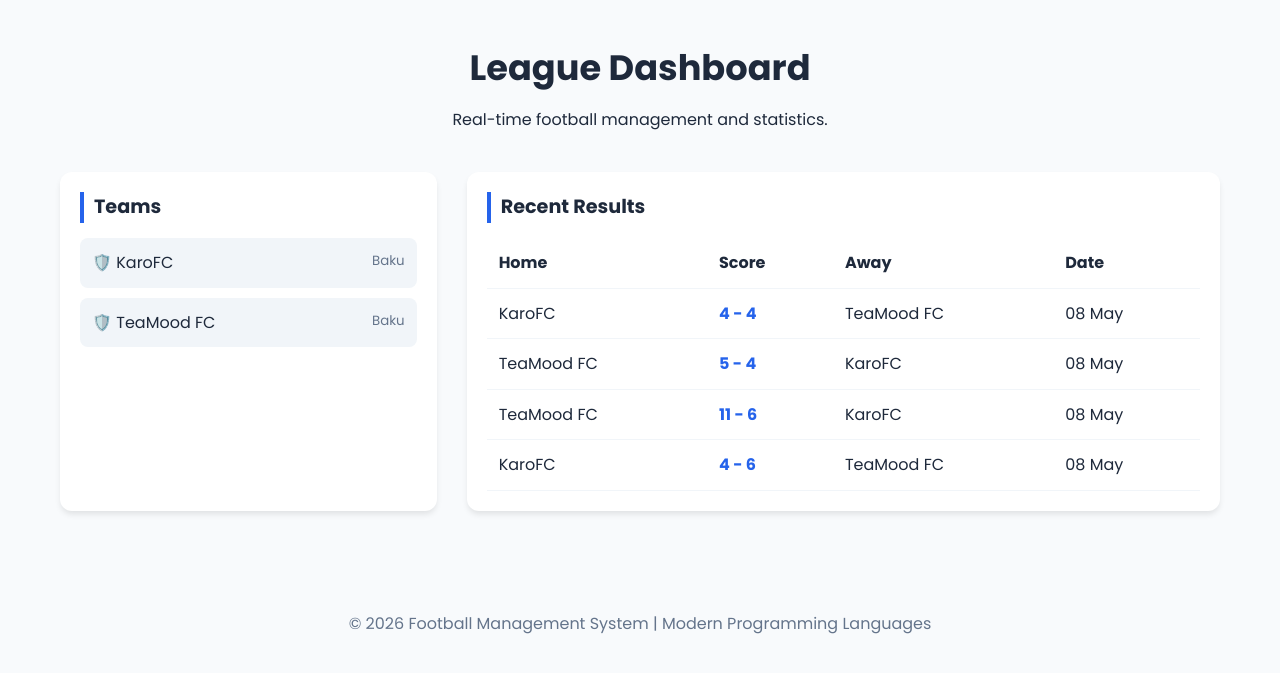
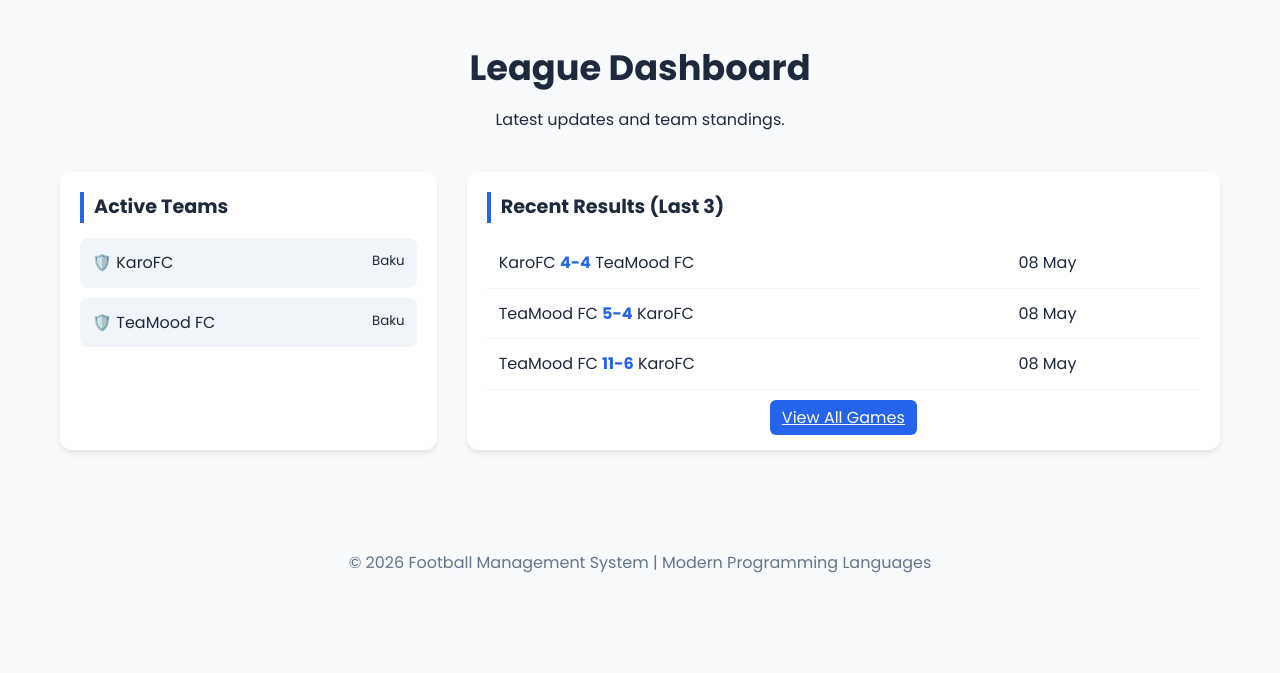
Before and after one commit to zeynnalow/InternetTechnologiesFF, a Django app: page / in a window 1280 px wide. Shown: the part 70-743 px from the top of the page. Run offline with Django 5.2, Linux system fonts and the light colour scheme; data comes from the database, SQL or seed files in the repository; both versions use the stored data as it was after the commit.

Commit message:
Added match details, squads and positions functionality

```diff
--- a/stats/models.py
+++ b/stats/models.py
@@ -1,9 +1,13 @@
 from django.db import models
+
+class Position(models.Model):
+    name = models.CharField(max_length=50, unique=True) # GK, CB, ST və s.
+    def __str__(self):
+        return self.name
 
 class Team(models.Model):
     name = models.CharField(max_length=100, unique=True)
     city = models.CharField(max_length=50)
-
     def __str__(self):
         return self.name
 
@@ -11,11 +15,13 @@ class Player(models.Model):
     first_name = models.CharField(max_length=50)
     last_name = models.CharField(max_length=50)
     team = models.ForeignKey(Team, on_delete=models.CASCADE, related_name='players')
+    positions = models.ManyToManyField(Position) # Bir oyunçu bir neçə mövqedə oynaya bilər
     goals = models.PositiveIntegerField(default=0)
     assists = models.PositiveIntegerField(default=0)
+    goals_conceded = models.PositiveIntegerField(default=0, verbose_name="Goals Conceded (For GK)")
 
     def __str__(self):
-        return f"{self.first_name} {self.last_name}"
+        return f"{self.first_name} {self.last_name} ({self.team.name})"
 
 class Match(models.Model):
     home_team = models.ForeignKey(Team, on_delete=models.CASCADE, related_name='home_matches')
@@ -23,6 +29,15 @@ class Match(models.Model):
     home_score = models.IntegerField(default=0)
     away_score = models.IntegerField(default=0)
     date = models.DateTimeField(auto_now_add=True)
+    squad = models.ManyToManyField(Player, related_name='matches_played', blank=True)
 
     def __str__(self):
-        return f"{self.home_team} {self.home_score}-{self.away_score} {self.away_team}"
+        return f"{self.home_team.name} {self.home_score}-{self.away_score} {self.away_team.name}"
+
+class GoalScorer(models.Model):
+    match = models.ForeignKey(Match, on_delete=models.CASCADE, related_name='goals_scored')
+    player = models.ForeignKey(Player, on_delete=models.CASCADE)
+    minute = models.PositiveIntegerField(null=True, blank=True)
+
+    def __str__(self):
+        return f"{self.player.last_name} - {self.match}"
--- a/stats/templates/stats/home.html
+++ b/stats/templates/stats/home.html
@@ -1,47 +1,37 @@
 {% extends 'stats/base.html' %}
-
 {% block content %}
 <div class="hero-section">
     <h1>League Dashboard</h1>
-    <p>Real-time football management and statistics.</p>
+    <p>Latest updates and team standings.</p>
 </div>
-
 <div class="dashboard-grid">
     <div class="card">
-        <div class="card-header"><h2>Teams</h2></div>
+        <div class="card-header"><h2>Active Teams</h2></div>
         <div class="team-grid">
             {% for team in teams %}
             <a href="{% url 'team_detail' team.id %}" class="team-pill">
                 <span>🛡️ {{ team.name }}</span>
-                <small style="color:var(--text-muted)">{{ team.city }}</small>
+                <small>{{ team.city }}</small>
             </a>
             {% endfor %}
         </div>
     </div>
-
     <div class="card">
-        <div class="card-header"><h2>Recent Results</h2></div>
+        <div class="card-header"><h2>Recent Results (Last 3)</h2></div>
         <div class="table-wrapper">
             <table class="match-table">
-                <thead>
-                    <tr>
-                        <th>Home</th>
-                        <th>Score</th>
-                        <th>Away</th>
-                        <th>Date</th>
-                    </tr>
-                </thead>
-                <tbody>
-                    {% for match in matches %}
-                    <tr>
-                        <td>{{ match.home_team.name }}</td>
-                        <td class="score">{{ match.home_score }} - {{ match.away_score }}</td>
-                        <td>{{ match.away_team.name }}</td>
-                        <td>{{ match.date|date:"d M" }}</td>
-                    </tr>
-                    {% endfor %}
-                </tbody>
+                {% for match in matches %}
+                <tr>
+                    <td><a href="{% url 'match_detail' match.id %}" style="text-decoration:none; color:inherit;">
+                        {{ match.home_team.name }} <span class="score">{{ match.home_score }}-{{ match.away_score }}</span> {{ match.away_team.name }}
+                    </a></td>
+                    <td>{{ match.date|date:"d M" }}</td>
+                </tr>
+                {% endfor %}
             </table>
+        </div>
+        <div style="text-align:center; margin-top:15px;">
+            <a href="{% url 'all_matches' %}" class="admin-btn">View All Games</a>
         </div>
     </div>
 </div>
--- a/stats/urls.py
+++ b/stats/urls.py
@@ -5,4 +5,6 @@ urlpatterns = [
     path('', views.home, name='home'),
     path('players/', views.player_stats, name='player_stats'),
     path('team/<int:team_id>/', views.team_detail, name='team_detail'),
+    path('matches/', views.all_matches, name='all_matches'),
+    path('match/<int:match_id>/', views.match_detail, name='match_detail'),
 ]
--- a/stats/views.py
+++ b/stats/views.py
@@ -3,29 +3,26 @@ from .models import Team, Player, Match
 
 def home(request):
     teams = Team.objects.all()
-    recent_matches = Match.objects.all().order_by('-date')[:5]
+    recent_matches = Match.objects.all().order_by('-date')[:3] # Sadece son 3 matç
     return render(request, 'stats/home.html', {'teams': teams, 'matches': recent_matches})
 
+def all_matches(request):
+    matches = Match.objects.all().order_by('-date')
+    return render(request, 'stats/all_matches.html', {'matches': matches})
+
+def match_detail(request, match_id):
+    match = get_object_or_404(Match, id=match_id)
+    scorers = match.goals_scored.all().order_by('minute')
+    squad = match.squad.all()
+    return render(request, 'stats/match_detail.html', {'match': match, 'scorers': scorers, 'squad': squad})
+
 def player_stats(request):
-    top_scorers = Player.objects.select_related('team').order_by('-goals')[:10]
-    top_assists = Player.objects.select_related('team').order_by('-assists')[:10]
-
-    return render(request, 'stats/players.html', {
-        'top_scorers': top_scorers,
-        'top_assists': top_assists
-    })
+    top_scorers = Player.objects.order_by('-goals')[:10]
+    # Qapıçılar (GK mövqeyi olanlar) buraxdıqları qola görə
+    goalkeepers = Player.objects.filter(positions__name="GK").order_by('goals_conceded')
+    return render(request, 'stats/players.html', {'top_scorers': top_scorers, 'goalkeepers': goalkeepers})
 
 def team_detail(request, team_id):
     team = get_object_or_404(Team, id=team_id)
     players = team.players.all().order_by('-goals')
     return render(request, 'stats/team_detail.html', {'team': team, 'players': players})
-
-
-def team_detail(request, team_id):
-    team = get_object_or_404(Team, id=team_id)
-    squad = team.players.all().order_by('-goals')
-
-    return render(request, 'stats/team_detail.html', {
-        'team': team,
-        'squad': squad
-    })
```
Also changed, not shown: stats/admin.py (+15 -15 lines), stats/templates/stats/all_matches.html (added, +21 -0 lines), stats/templates/stats/match_detail.html (added, +35 -0 lines), stats/templates/stats/players.html (+5 -17 lines), db.sqlite3, stats/migrations/0002_position_match_squad_player_goals_conceded_and_more.py (added).
